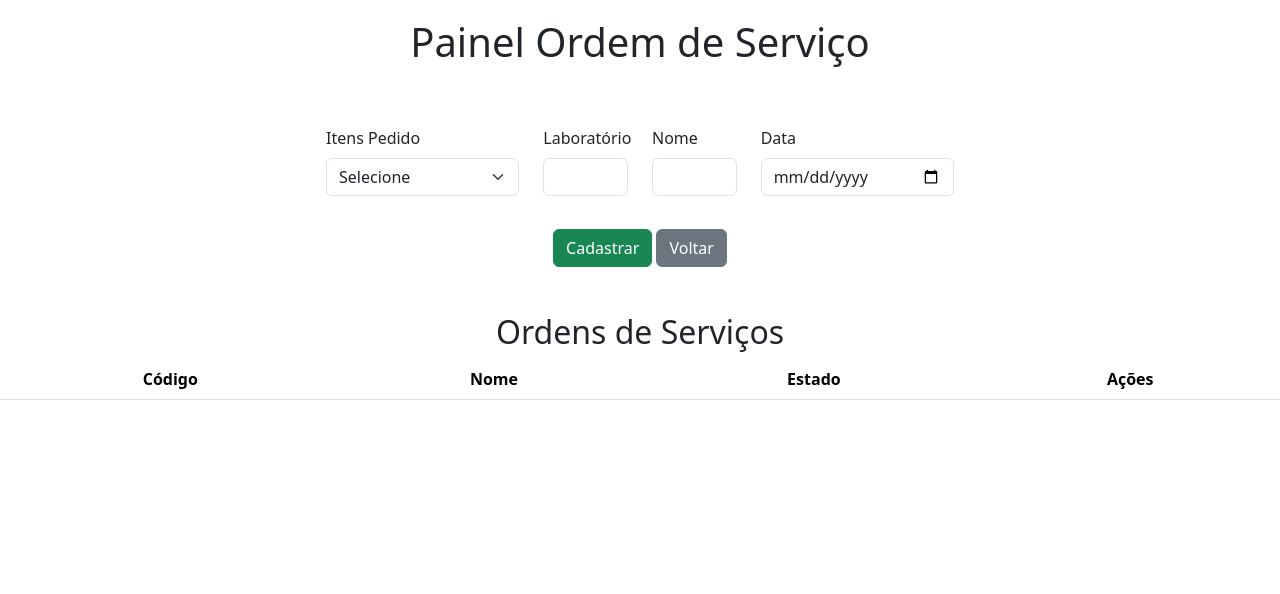
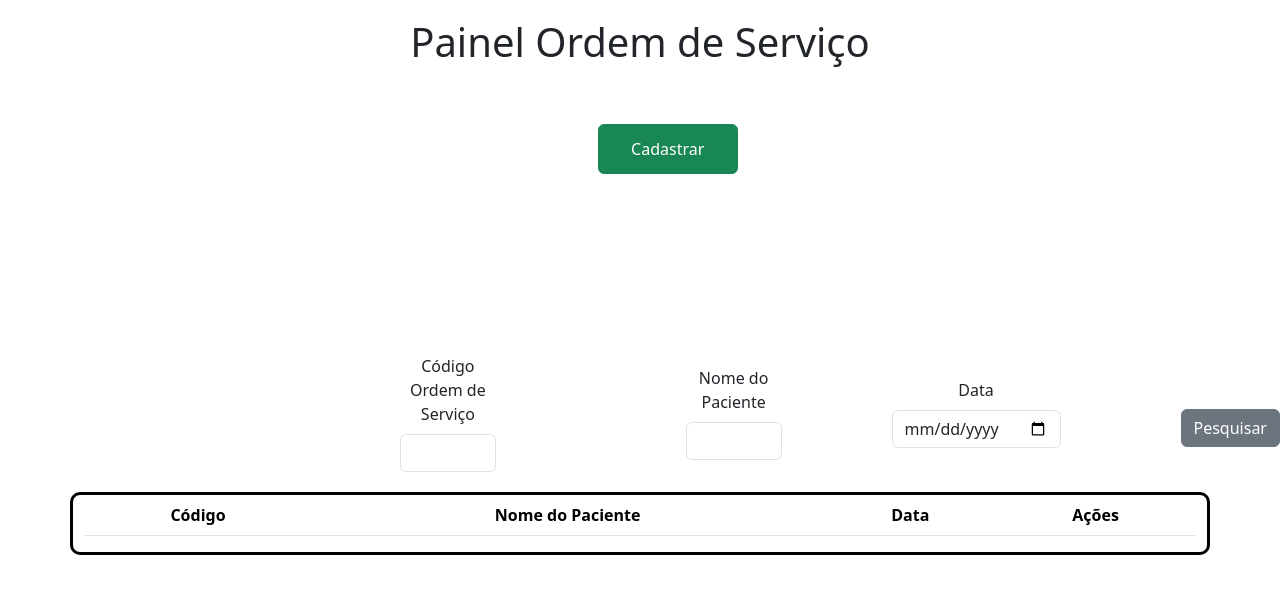
Before and after one commit to feliperodighero/projeto-integrador-3, a Flask app: page /service_order in a window 1280 px wide. Shown: the part 67-661 px from the top of the page. Run offline with Flask 3, Linux system fonts and the light colour scheme; the visitor is signed in with stand-in values (Sample User, id 1); lists and menus that the app fills with data are empty.

Commit message:
Atualizado tela de Ordem de Serviço e adicionado Status na edição de usuário

```diff
--- a/static/css/style.css
+++ b/static/css/style.css
@@ -126,11 +126,11 @@
 }
 
 #botao-confirmedit-user{
-    margin-top: 25px;
+    margin-top: 0px;
 }
 
 #botao-excluir-user{
-    margin-top: 25px;
+    margin-top: 0px;
 }
 
 #titulo-edit{
@@ -234,18 +234,56 @@
     font-size: 20px;
 }
 
-#titulo2-ordem-servico {
-    margin-top: 30px;
-}
-
-#tabela-ordem-servico{
-    margin-top: 2px;
-}
 
 #container-ordem-servico{
-    margin-top: 60px;
+    margin-top: 20px;
 }
 
 #titulos-tabela{
     text-align: center;
 }
+
+#containerCreateOS{
+    margin-bottom: 1px;
+    margin-right: 50px;
+}
+
+#tituloprocedimentos{
+    margin-left: 15px;
+    margin-top: 10px;
+    margin-bottom: 10px;
+}
+
+#botaoParaCadastro{
+    margin-top: 50px;
+    width: 140px;
+    height: 50px;
+}
+
+#containerDePesquisaOS{
+    margin-top: 180px;
+    margin-left: 400px;
+    text-align: center;
+}
+
+#containerDePesquisaOS2{
+    margin-top: 180px;
+    margin-left: 190px;
+    text-align: center;
+}
+
+#containerDePesquisaOS3{
+    margin-top: 180px;
+    margin-left: 110px;
+    text-align: center;
+}
+
+#container-ordem-servico{
+    border: 3px solid black;
+    border-radius: 10px;
+}
+
+#botaoPesquisarOS{
+    margin-top: 210px;
+    margin-left: 120px;
+}
--- a/templates/edit_user.html
+++ b/templates/edit_user.html
@@ -126,6 +126,10 @@
                                 <label for="UserNeighborhood" class="form-label">Bairro</label>
                                 <input type="text" class="form-control" id="UserNeighborhood" name="UserNeighborhood" value="{{ user.neighborhood if user else '' }}">
                             </div>
+                            <div class="col-md-10 mb-3">
+                                <label for="InputStatusUsuario" class="form-label">Status do Usuário</label>
+                                <button type="button" id-="botao-user-ativo" class="btn btn-primary">Ativo</button> <button type="button" id= "botao-user-inativo"class="btn btn-secondary">Inativo</button>
+                            </div>
                         </div>
                         <div class="row justify-content-center">
                             <div class="col-md-6 text-center">
--- a/templates/service_order.html
+++ b/templates/service_order.html
@@ -35,79 +35,67 @@
         </div>
     </nav>
 
-    <body>
     <div class="mu-container text-center">
         <h1 id="titulo-edit">Painel Ordem de Serviço</h1>
     </div>
-    <form class = "c-form" action = "" method="POST" c-append = "tabela-ordem-servico-info">
-        <div id = "container-ordem-servico" class="row justify-content-center">
-            <div class="col-md-2 mb-2">
-                <label for="InputNome" class="form-label">Itens Pedido</label>
-                <select class="form-select">
-                    <option selected>Selecione</option>
-                    <option value="1">Prótese Unitária</option>
-                    <option value="2">Próteste Total</option>
-                    <option value="3">Implante</option>
-                    <option value="4">Placa Bruxismo</option>
-                    <option value="5">Protetor Bucal</option>
-                  </select>
 
-            </div>
-                <div class="col-md-1 mb-1">
-                    <label for="InputIDLaboratory" class="form-label">Laboratório</label>
-                    <input type="text" class="form-control" id="LaboratoryID" name="LaboratoryID">
-                </div>
-            <div class="col-md-1 mb-1">
-                <label for="InputNomeClient" class="form-label">Nome</label>
-                <input type="text" class="form-control" id="ClientName" name="ClientName">
-            </div>
-            <div class="col-md-2 mb-2">
-                <label for="InputDataOrdemServico" class="form-label">Data</label>
-                <input type="date" class="form-control" id="ServiceOrderDate" name="ServiceOrderDate">
-            </div>
-            <div id= "botaopatient" class="row justify-content-center">
-                <div class="col-md-6 text-center">
-                    <div class="mb-3">
-                        <button id="botaoOrdemServico" name="botaoOrdemServico" type="submit" class="btn btn-success">Cadastrar</button>
-                        <button id="botaoOrdemServico" name="botaoOrdemServico" type="button" class="btn btn-secondary" aria-label="Close" onclick="goBack()">Voltar</button>
+    <div class="row justify-content-center">
+        <div class="col-md-1 mb-6">
+            <button id="botaoParaCadastro" name="botaoParaCadastro" type="button" class="btn btn-success me-2" data-bs-toggle="modal" data-bs-target="#modalCadastrar">Cadastrar</button>
         </div>
     </div>
+    <div class="d-flex align-items-center">
+        <div id="containerDePesquisaOS">
+            <label for="InputCodeOS" class="form-label">Código Ordem de Serviço</label>
+            <input type="number" class="form-control" list="ListaCodigoOS" id="listaCodigoOS">
+            <datalist id="ListaCodigoOS">
+            </datalist>
         </div>
+        <div id="containerDePesquisaOS2">
+            <label for="InputNameClient" class="form-label">Nome do Paciente</label>
+            <input type="text" class="form-control" list="ListaNomePacienteOS" id="ListaNomePacienteOS">
+            <datalist id="ListaNomePacienteOS">
+            </datalist>
         </div>
-    </form>
-
-        <div class="mu-container text-center">
-            <h2 id = "titulo2-ordem-servico">Ordens de Serviços</h2>
+        <div id="containerDePesquisaOS3">
+            <label for="InputDateOS" class="form-label">Data</label>
+            <input type="date" class="form-control" list="ListaDateOS" id="ListaDateOS">
+            <datalist id="ListaDateOS">
+            </datalist>
+        </div>
+        <button type="button" class="btn btn-secondary" id="botaoPesquisarOS" name="botaoPesquisarOS">Pesquisar</button>
     </div>
 
-        <table id = "tabela-ordem-servico" class="table">
+    <div class="container" id="container-ordem-servico">
+        <table id="tabela-ordem-servico" class="table">
             <thead>
                 <tr id="titulos-tabela">
                     <th scope="col">Código</th>
-                <th scope="col">Nome</th>
-                <th scope="col">Estado</th>
+                    <th scope="col">Nome do Paciente</th>
+                    <th scope="col">Data</th>
                     <th scope="col">Ações</th>
                 </tr>
             </thead>
             <tbody id="tabela-ordem-servico-info">
-                {% for order in orders %}
+                <!-- {% for order in orders %} -->
                 <tr>
                     <th id="titulos-tabela" scope="row">Código Pedido aqui</th>
                     <td id="titulos-tabela">Nome cliente aqui</td>
-                <td id="titulos-tabela"><button type="button" class="btn btn-success">Concluído</button> <button type="button" class="btn btn-warning">Em processo</button> <button type="button" class="btn btn-danger">Cancelado</button></td>
-                <td id="titulos-tabela"><button type="button" class="btn btn-secondary" data-bs-toggle="modal" data-bs-target="#exampleModal">Visualizar</button></td>
+                    <td id="titulos-tabela">Data aqui</td>
+                    <td id="titulos-tabela"><button type="button" class="btn btn-secondary" data-bs-toggle="modal" data-bs-target="#visualizarModal">Visualizar</button></td>
                 </tr>
-                {% endfor %}
+                <!-- {% endfor %} -->
             </tbody>
         </table>
+    </div>
 
-          <div class="modal fade" id="exampleModal" tabindex="-1" aria-labelledby="exampleModalLabel" aria-hidden="true">
+    <div class="modal fade" id="visualizarModal" name="visualizarModal" tabindex="-1" aria-labelledby="visualizarModal" aria-hidden="true">
         <div class="modal-dialog">
             <div class="modal-content">
                 <div class="modal-header">
-                  <h1 class="modal-title fs-5" id="exampleModalLabel">Informações da Ordem de Serviço</h1>
+                    <h1 class="modal-title fs-5" id="tituloModalVisualizar">Informações da Ordem de Serviço</h1>
                 </div>
-                <div class="modal-body " id = "visualizar-ordem-servico">
+                <div class="modal-body" id="visualizarOrdemServico" name="visualizarOrdemServico">
                     <ul>
                         <li>Código do Pedido: </li>
                         <li>Código do Laboratório: </li>
@@ -116,10 +104,11 @@
                         <li>Nome do Usuário: </li>
                         <li>Código do Cliente: </li>
                         <li>Nome do Cliente: </li>
-                        <li>Status do Pedido: </li>
                         <li>Data da Solicitação: </li>
                         <li>Itens do Pedido: </li>
-                        <li>Valor Total: </li>
+                        <li>Valor Total R$: </li>
+                        <li>Status do Pedido: </li>
+                        <td id="titulos-tabela"><button type="button" class="btn btn-success">Concluído</button> <button type="button" class="btn btn-warning">Em processo</button> <button type="button" class="btn btn-danger">Cancelado</button></td>
                     </ul>
                 </div>
                 <div class="modal-footer">
@@ -129,6 +118,56 @@
         </div>
     </div>
 
+    <div class="modal fade" id="modalCadastrar" name="modalCadastrar" tabindex="-1" aria-labelledby="modalCadastrar" aria-hidden="true">
+        <div class="modal-dialog">
+            <div class="modal-content">
+                <div class="modal-header">
+                    <h1 class="modal-title fs-5" id="tituloModalCadastrar">Cadastre sua Ordem de Serviço</h1>
+                </div>
+                <div class="modal-body" id="cadastrarOrdemDeServico" name="cadastrarOrdemDeServico">
+                    <ul>
+                        <li>Lembre-se de preencher as informações corretamente, caso não coloque todas informações apresentará um erro ao tentar realizar o cadastro.</li>
+                        <div id="container-ordem-servico" class="row justify-content-center">
+                            <div class="col-md-12 mb-6" id="containerCreateOS">
+                                <label for="InputNomeClient" class="form-label">Nome do Paciente</label>
+                                <input type="text" class="form-control" list="dataListClienteOS" id="ClientName" name="ClientName" placeholder="Escreva...">
+                                <datalist id="dataListClienteOS">
+                                </datalist>
+
+                                <label for="InputIDLaboratory" class="form-label">Laboratório</label>
+                                <select class="form-select">
+                                    <option selected>Selecione</option>
+                                    <option value="1">1</option>
+                                    <option value="2">2</option>
+                                    <option value="3">3</option>
+                                </select>
+                                <div>
+                                    <li id="tituloprocedimentos">Selecione os Procedimentos</li>
+                                    <input class="form-check-input" type="checkbox" id="proteseUnitaria" name="proteseUnitaria" value="1">
+                                    <label class="form-check-label" for="checkboxNoLabel">Prótese Unitária</label>
+                                    <input class="form-check-input" type="checkbox" id="proteseTotal" name="proteseTotal" value="2">
+                                    <label class="form-check-label" for="checkboxNoLabel">Próteste Total</label>
+                                    <input class="form-check-input" type="checkbox" id="implante" name="implante" value="3">
+                                    <label class="form-check-label" for="checkboxNoLabel">Implante</label>
+                                </div>
+                                <div>
+                                    <input class="form-check-input" type="checkbox" id="placaBruxismo" name="placaBruxismo" value="4">
+                                    <label class="form-check-label" for="checkboxNoLabel">Placa Bruxismo</label>
+                                    <input class="form-check-input" type="checkbox" id="protetorBucal" name="protetorBucal" value="5">
+                                    <label class="form-check-label" for="checkboxNoLabel">Protetor Bucal</label>
+                                </div>
+                            </div>
+                        </div>
+                    </ul>
+                </div>
+                <div class="modal-footer">
+                    <button id="botaoCadastrarOrdemServico" name="botaoCadastrarOrdemServico" type="submit" class="btn btn-success">Cadastrar</button>
+                    <button id="botaoFecharOrdemServico" name="botaoFecharOrdemServico" type="button" class="btn btn-secondary" data-bs-dismiss="modal">Fechar</button>
+                </div>
+            </div>
+        </div>
+    </div>
+
     <script src="https://cdn.jsdelivr.net/npm/bootstrap@5.3.3/dist/js/bootstrap.bundle.min.js" integrity="sha384-YvpcrYf0tY3lHB60NNkmXc5s9fDVZLESaAA55NDzOxhy9GkcIdslK1eN7N6jIeHz" crossorigin="anonymous"></script>
 </body>
 </html>
```
Lines whose indentation alone changed are shown as unchanged.
